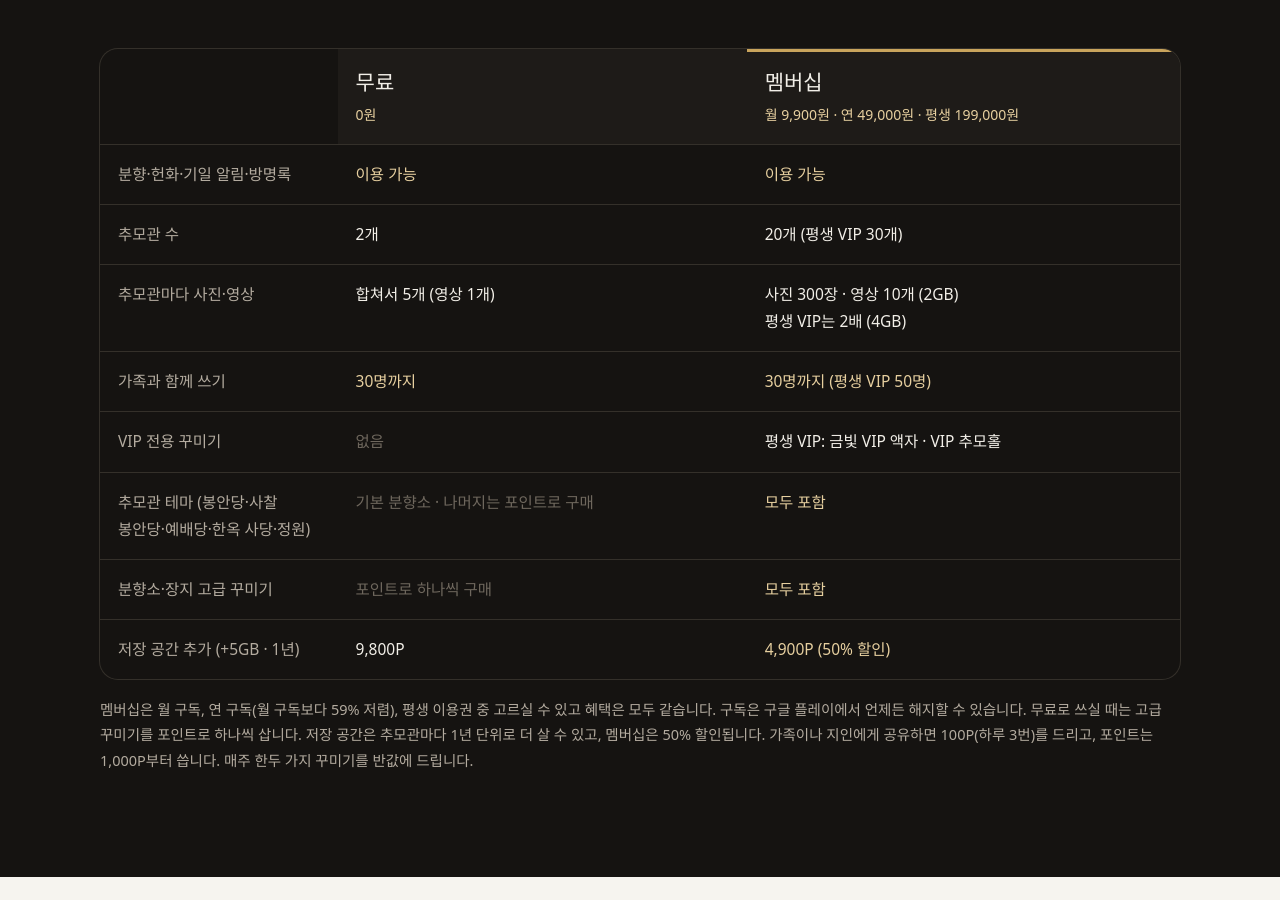
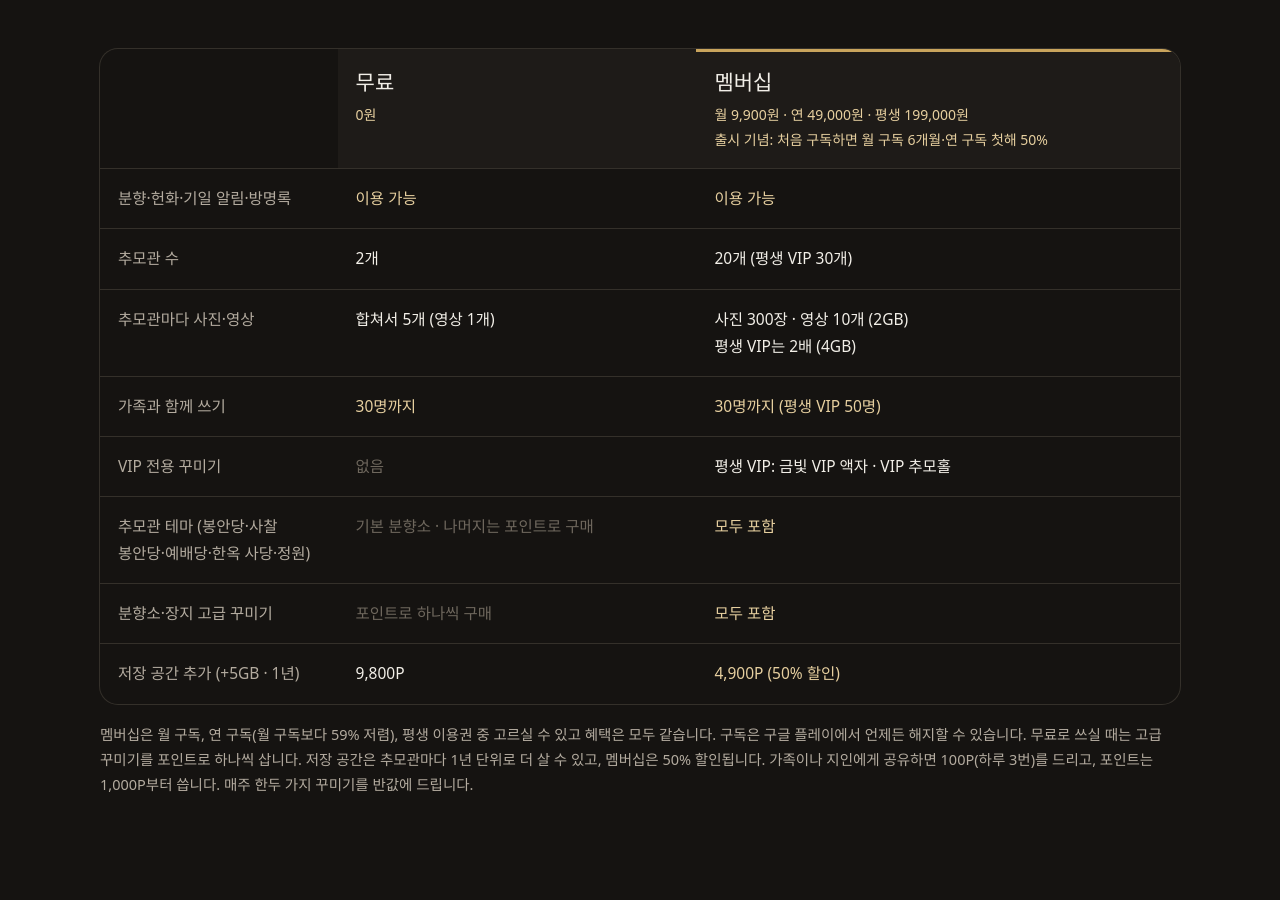
Before and after one commit to ellahack94-byte/gonggamchumowon-site, a plain HTML site: page index.html in a window 1280 px wide. Shown: the part 9062-9962 px from the top of the page. Drawn offline with Linux system fonts and the light colour scheme; a web font is replaced by a local one.

Commit message:
출시 기념 구독 50% 할인 안내(홈페이지·약관)
Co-Authored-By: Claude Opus 5.5 <noreply@anthropic.com>
Claude-Session: https://claude.ai/code/session_01WvjGqiVXugAiAGwkNjewY5

```diff
--- a/index.html
+++ b/index.html
@@ -194,7 +194,7 @@
           <thead><tr>
             <td></td>
             <th scope="col">무료<small>0원</small></th>
-            <th scope="col" class="pick">멤버십<small>월 9,900원 · 연 49,000원 · 평생 199,000원</small></th>
+            <th scope="col" class="pick">멤버십<small>월 9,900원 · 연 49,000원 · 평생 199,000원<br>출시 기념: 처음 구독하면 월 구독 6개월·연 구독 첫해 50%</small></th>
           </tr></thead>
           <tbody>
             <tr><th scope="row">분향·헌화·기일 알림·방명록</th><td class="yes">이용 가능</td><td class="yes">이용 가능</td></tr>
```
Also changed, not shown: terms.html (+1 -0 lines).
